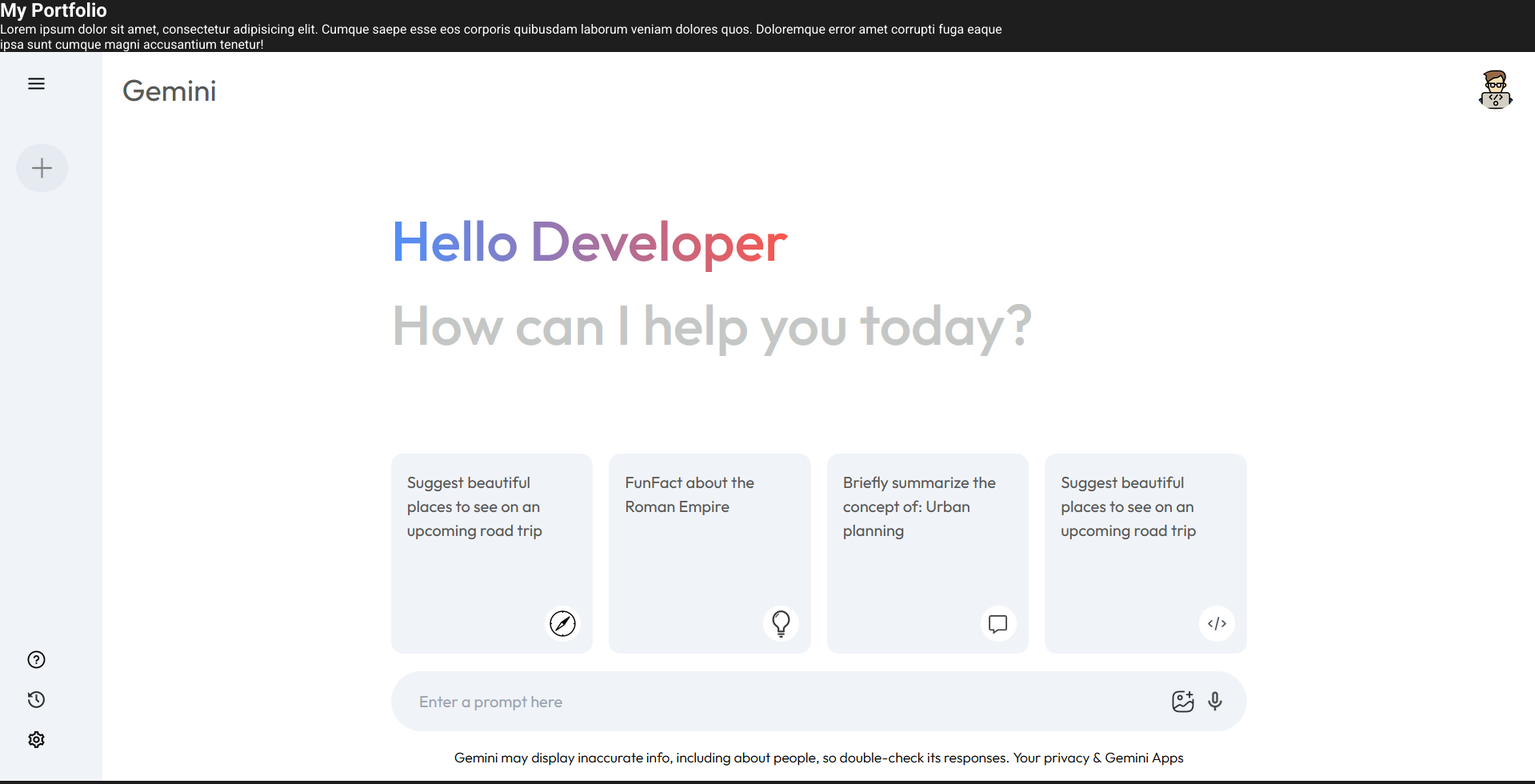
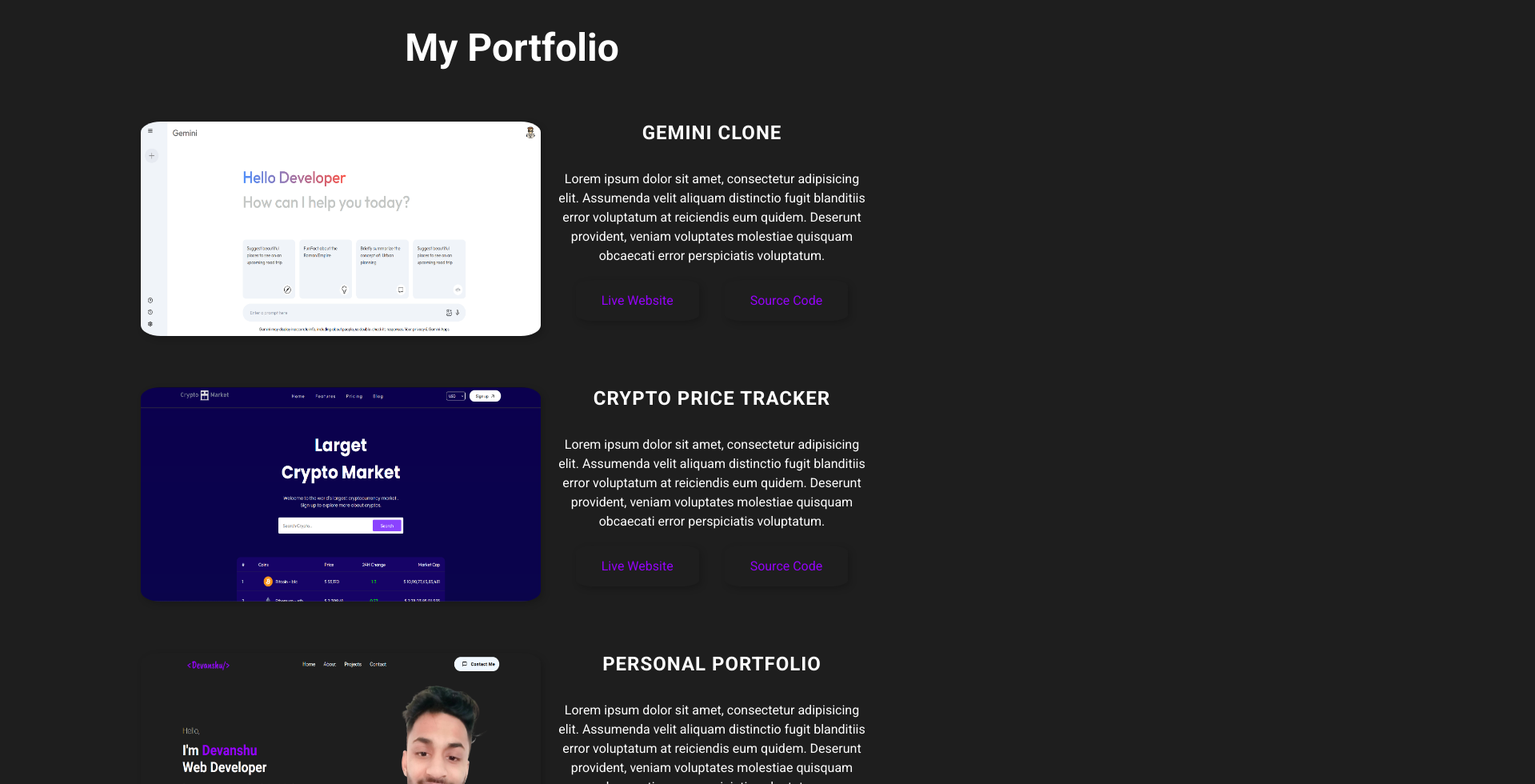
Before and after one commit to Devanshugoell/Personal-Portfolio-, a React (Create React App) app: page / in a window 1280 px wide. Shown: the part 1557-2537 px from the top of the page at 80% size, 1919 px wide, since content can reach past the window. Built offline with nearby package versions, Linux system fonts and the light colour scheme.

Commit message:
Modified Work section

```diff
--- a/src/App.js
+++ b/src/App.js
@@ -1,7 +1,7 @@
 import Intro from "./components/Intro/Intro";
 import Navbar from "./components/Navbar/Navbar";
 import Skills from "./components/Skills/Skills";
-import Works from "./components/Works/Works";
+import Works from "./components/Works/Work";
 
 function App() {
   return (
--- /dev/null
+++ b/src/components/Works/Work.css
@@ -0,0 +1,81 @@
+.worksTitle {
+  margin: 2rem auto;
+  font-size: 3rem;
+  text-align: center;
+}
+
+.workTitle {
+  letter-spacing: 1px;
+}
+
+#works {
+  margin: 0 auto;
+  min-height: calc(100vh - 4rem);
+  width: 100vw;
+  max-width: 60rem;
+  display: flex;
+  flex-direction: column;
+  align-items: center;
+  justify-content: center;
+  text-align: center;
+  padding: 0 1rem;
+}
+
+.worksDone img {
+  border-radius: 5%;
+  box-shadow: 3px 3px 8px rgba(0, 0, 0, 0.2);
+  width: 500px;
+  height: auto;
+}
+
+.worksDone {
+  margin: 2rem auto;
+  display: flex;
+  justify-content: space-between;
+}
+
+.workDesc div {
+  margin: 2rem 1rem;
+  font-size: 1rem;
+  line-height: 1.5;
+}
+
+.techStack span {
+  margin: auto 1rem;
+  color: rgb(148, 3, 248);
+  box-shadow: 3px 3px 8px rgba(0, 0, 0, 0.2);
+  padding: 1rem 2rem;
+  border-radius: 15%;
+  transition: box-shadow 0.3s ease;
+}
+
+.worksDone img:hover {
+  box-shadow: 5px 5px 12px rgb(0, 0, 0);
+  cursor: pointer;
+}
+
+.techStack span:hover {
+  box-shadow: 5px 5px 12px rgb(0, 0, 0);
+  cursor: pointer;
+}
+
+@media screen and (max-width: 960px) {
+  .worksDone img {
+    /* width: 150px; */
+    /* object-fit: contain; */
+  }
+  .worksDone {
+    margin: 2rem auto;
+    display: flex;
+    flex-direction: column;
+  }
+  .worksDone img {
+    margin: 1rem auto;
+  }
+}
+
+@media screen and (max-width: 530px) {
+  .worksDone img {
+    width: 250px;
+  }
+}
--- /dev/null
+++ b/src/components/Works/Work.js
@@ -0,0 +1,63 @@
+import React from "react";
+import "./Work.css";
+import GeminiImg from "./GeminiImg.png";
+import CryptoPriceTrackerImg from "./CryptoPriceTrackerImg.png";
+import PortfolioImg from "./PersonalPortfolioImg.png";
+
+const Work2 = () => {
+  return (
+    <section id="works">
+      <h2 className="worksTitle">My Portfolio</h2>
+      <div className="worksDone">
+        <img src={GeminiImg} alt="GeminiImg" />
+        <div className="workDesc">
+          <h2 className="workTitle">GEMINI CLONE </h2>
+          <div>
+            Lorem ipsum dolor sit amet, consectetur adipisicing elit. Assumenda
+            velit aliquam distinctio fugit blanditiis error voluptatum at
+            reiciendis eum quidem. Deserunt provident, veniam voluptates
+            molestiae quisquam obcaecati error perspiciatis voluptatum.
+          </div>
+          <div className="techStack">
+            <span>Live Website</span>
+            <span>Source Code</span>
+          </div>
+        </div>
+      </div>
+      <div className="worksDone">
+        <img src={CryptoPriceTrackerImg} alt="CryptoPriceTrackerImg" />
+        <div className="workDesc">
+          <h2 className="workTitle">CRYPTO PRICE TRACKER </h2>
+          <div>
+            Lorem ipsum dolor sit amet, consectetur adipisicing elit. Assumenda
+            velit aliquam distinctio fugit blanditiis error voluptatum at
+            reiciendis eum quidem. Deserunt provident, veniam voluptates
+            molestiae quisquam obcaecati error perspiciatis voluptatum.
+          </div>
+          <div className="techStack">
+            <span>Live Website</span>
+            <span>Source Code</span>
+          </div>
+        </div>
+      </div>
+      <div className="worksDone">
+        <img src={PortfolioImg} alt="PortfolioImg" />
+        <div className="workDesc">
+          <h2 className="workTitle">PERSONAL PORTFOLIO </h2>
+          <div>
+            Lorem ipsum dolor sit amet, consectetur adipisicing elit. Assumenda
+            velit aliquam distinctio fugit blanditiis error voluptatum at
+            reiciendis eum quidem. Deserunt provident, veniam voluptates
+            molestiae quisquam obcaecati error perspiciatis voluptatum.
+          </div>
+          <div className="techStack">
+            <span>Live Website</span>
+            <span>Source Code</span>
+          </div>
+        </div>
+      </div>
+    </section>
+  );
+};
+
+export default Work2;
--- a/src/components/Works/Works.js
+++ /dev/null
@@ -1,30 +0,0 @@
-import React from "react";
-import "./Works.css";
-import GeminiImg from "./GeminiImg.png";
-import CryptoPriceTrackerImg from "./CryptoPriceTrackerImg.png";
-import PortfolioImg from "./PersonalPortfolioImg.png";
-
-const Works = () => {
-  return (
-    <section id="works">
-      <h2 className="worksTitle">My Portfolio</h2>
-      <spn className="workDesc">
-        Lorem ipsum dolor sit amet, consectetur adipisicing elit. Cumque saepe
-        esse eos corporis quibusdam laborum veniam dolores quos. Doloremque
-        error amet corrupti fuga eaque ipsa sunt cumque magni accusantium
-        tenetur!
-      </spn>
-      <div className="worksImgs">
-        <img src={GeminiImg} alt="Gemini Clone" className="worksimg" />
-        <img
-          src={CryptoPriceTrackerImg}
-          alt="Crypto Price Tracker"
-          className="worksimg"
-        />
-        <img src={PortfolioImg} alt="Personal Portfolio" className="worksimg" />
-      </div>
-    </section>
-  );
-};
-
-export default Works;
```
Also changed, not shown: src/components/Works/Works.css (deleted, +0 -45 lines).
